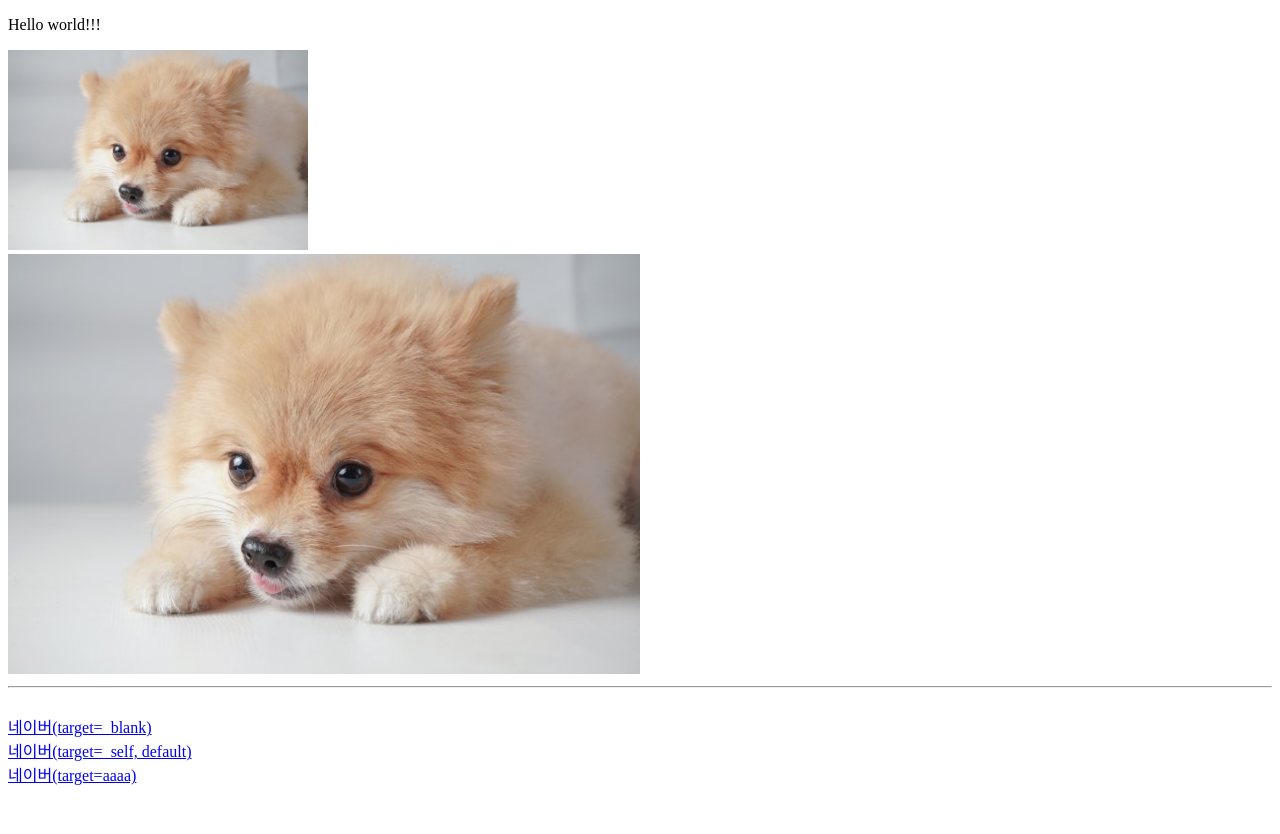
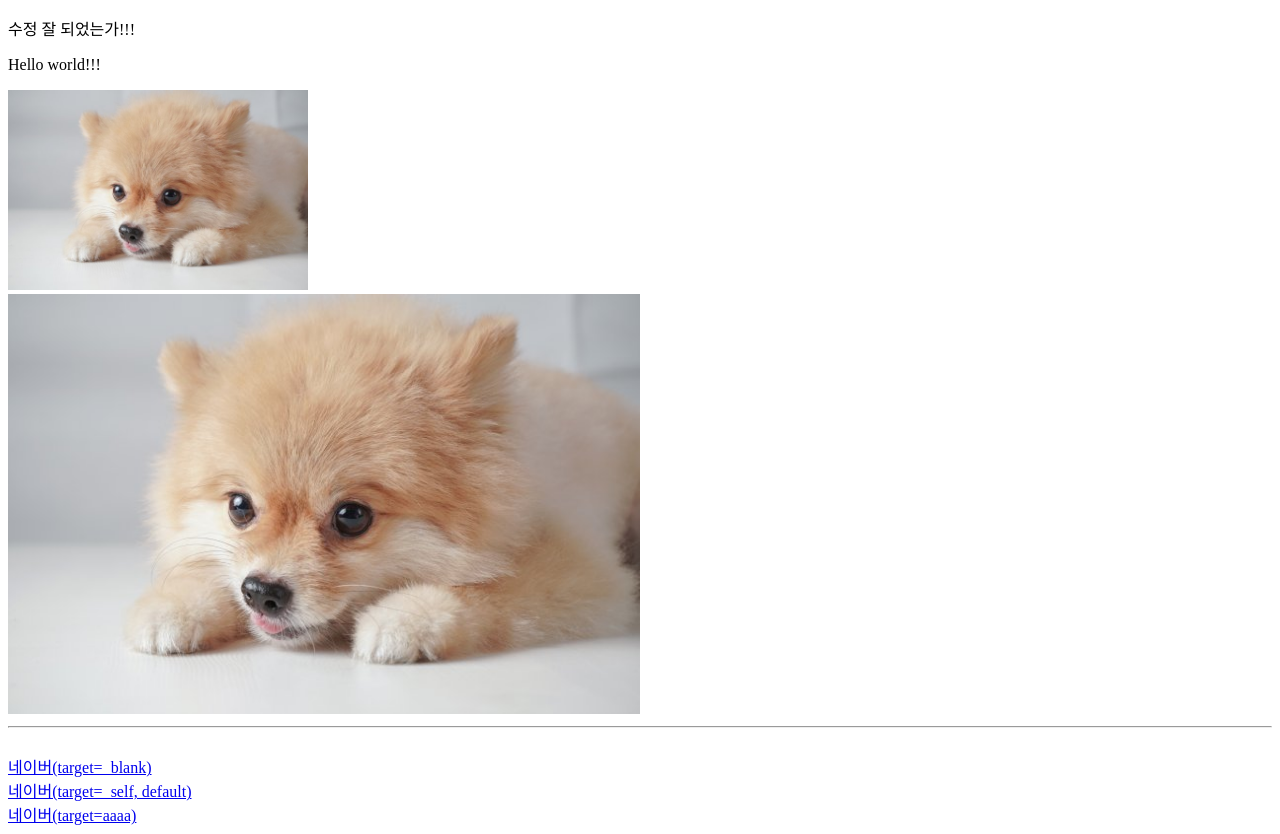
Before and after one commit to blueduckgraymouse/KOPO_web, a plain HTML site: page 1강/index.html in a window 1280 px wide. Before the commit the page ends 800 px from the top, so only its background shows below. Drawn offline with Linux system fonts and the light colour scheme.

Commit message:
잘 수정되었는가?

```diff
--- a/1강/index.html
+++ b/1강/index.html
@@ -7,6 +7,7 @@
   <title>Document</title>
 </head>
 <body>
+	<p>수정 잘 되었는가!!!</p>
 	<p>Hello world!!!</p>
 	<img src="./dog.jpg" alt="강얼쥐" width="300"> <!-- px은 생략가능 -->
 	<br>
```
